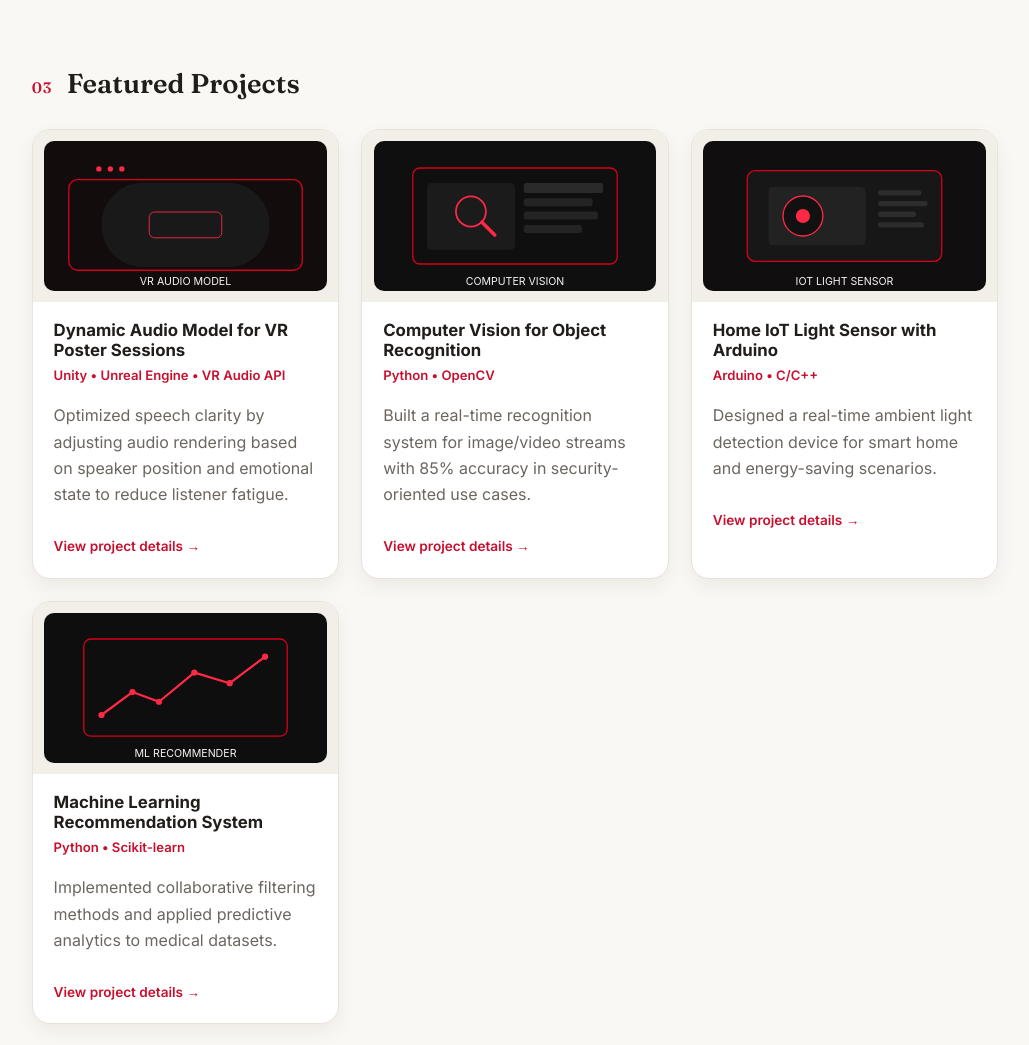
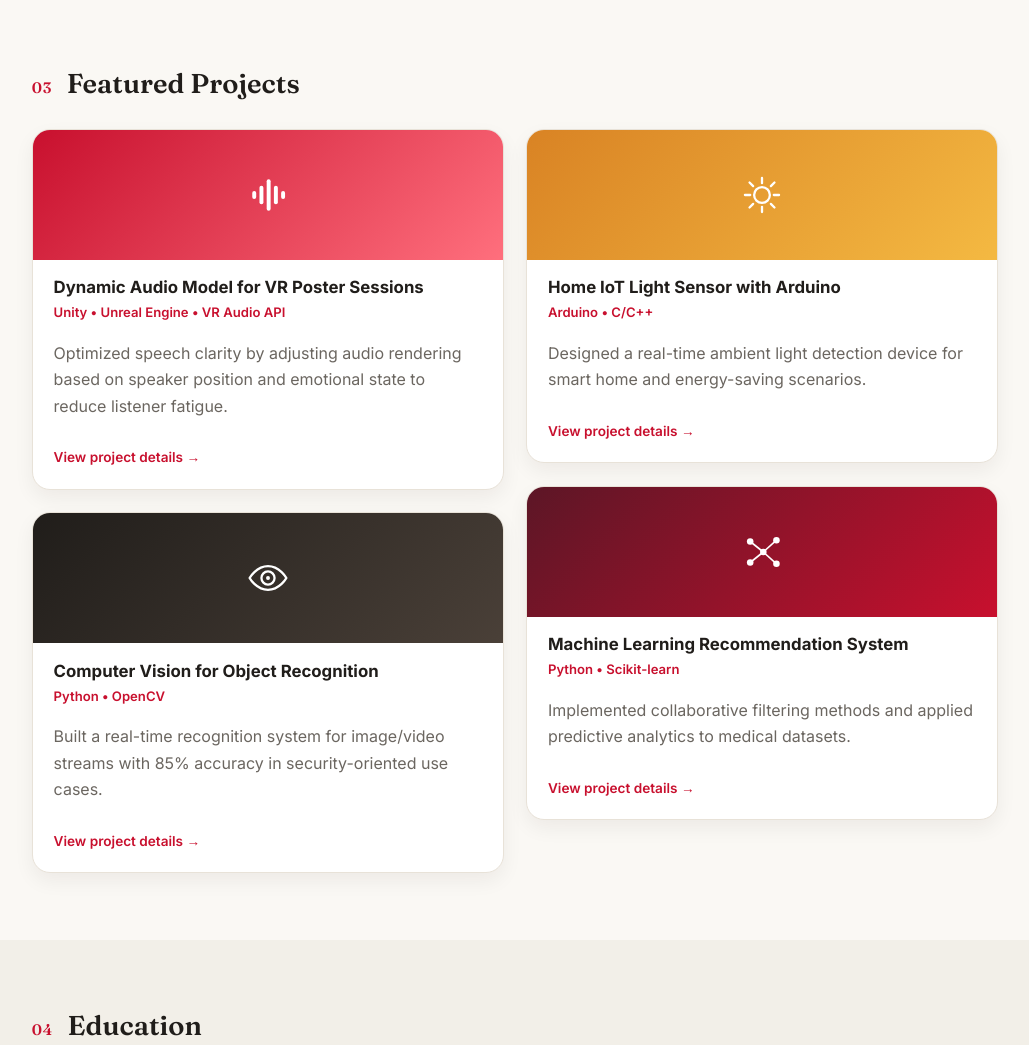
Before and after one commit to imlitzia/reef.static.portfolio, a plain HTML site: page index.html in a window 1280 px wide. Shown: the part 2120-3165 px from the top of the page, without its empty margins (125-1154 px from the left). Drawn offline with Linux system fonts and the light colour scheme; a script that the page names is missing.

Commit message:
chaneg layout and no place holder

```diff
--- a/index.html
+++ b/index.html
@@ -140,8 +140,14 @@
           </div>
           <div class="project-grid">
             <a class="project-card reveal" href="project.html?id=vr-audio-model">
-              <div class="project-thumb">
-                <img src="./assets/project-vr.svg" alt="VR audio model project thumbnail" />
+              <div class="project-visual project-visual-audio" aria-hidden="true">
+                <svg viewBox="0 0 64 64" fill="none" xmlns="http://www.w3.org/2000/svg">
+                  <rect x="8" y="26" width="6" height="12" rx="3" fill="currentColor" />
+                  <rect x="19" y="18" width="6" height="28" rx="3" fill="currentColor" />
+                  <rect x="30" y="8" width="6" height="48" rx="3" fill="currentColor" />
+                  <rect x="41" y="18" width="6" height="28" rx="3" fill="currentColor" />
+                  <rect x="52" y="26" width="6" height="12" rx="3" fill="currentColor" />
+                </svg>
               </div>
               <div class="project-body">
                 <h3>Dynamic Audio Model for VR Poster Sessions</h3>
@@ -154,8 +160,17 @@
               </div>
             </a>
             <a class="project-card reveal" href="project.html?id=computer-vision">
-              <div class="project-thumb">
-                <img src="./assets/project-vision.svg" alt="Computer vision project thumbnail" />
+              <div class="project-visual project-visual-vision" aria-hidden="true">
+                <svg viewBox="0 0 64 64" fill="none" xmlns="http://www.w3.org/2000/svg">
+                  <path
+                    d="M4 32C4 32 14 14 32 14C50 14 60 32 60 32C60 32 50 50 32 50C14 50 4 32 4 32Z"
+                    stroke="currentColor"
+                    stroke-width="3.5"
+                    stroke-linejoin="round"
+                  />
+                  <circle cx="32" cy="32" r="10" stroke="currentColor" stroke-width="3.5" />
+                  <circle cx="32" cy="32" r="3" fill="currentColor" />
+                </svg>
               </div>
               <div class="project-body">
                 <h3>Computer Vision for Object Recognition</h3>
@@ -168,8 +183,20 @@
               </div>
             </a>
             <a class="project-card reveal" href="project.html?id=iot-light-sensor">
-              <div class="project-thumb">
-                <img src="./assets/project-iot.svg" alt="IoT light sensor project thumbnail" />
+              <div class="project-visual project-visual-iot" aria-hidden="true">
+                <svg viewBox="0 0 64 64" fill="none" xmlns="http://www.w3.org/2000/svg">
+                  <circle cx="32" cy="32" r="12" stroke="currentColor" stroke-width="3.5" />
+                  <g stroke="currentColor" stroke-width="3.5" stroke-linecap="round">
+                    <line x1="32" y1="6" x2="32" y2="14" />
+                    <line x1="32" y1="50" x2="32" y2="58" />
+                    <line x1="6" y1="32" x2="14" y2="32" />
+                    <line x1="50" y1="32" x2="58" y2="32" />
+                    <line x1="13" y1="13" x2="18.5" y2="18.5" />
+                    <line x1="45.5" y1="45.5" x2="51" y2="51" />
+                    <line x1="13" y1="51" x2="18.5" y2="45.5" />
+                    <line x1="45.5" y1="18.5" x2="51" y2="13" />
+                  </g>
+                </svg>
               </div>
               <div class="project-body">
                 <h3>Home IoT Light Sensor with Arduino</h3>
@@ -182,8 +209,20 @@
               </div>
             </a>
             <a class="project-card reveal" href="project.html?id=ml-recommendation">
-              <div class="project-thumb">
-                <img src="./assets/project-ml.svg" alt="Machine learning recommendation project thumbnail" />
+              <div class="project-visual project-visual-ml" aria-hidden="true">
+                <svg viewBox="0 0 64 64" fill="none" xmlns="http://www.w3.org/2000/svg">
+                  <circle cx="14" cy="16" r="5" fill="currentColor" />
+                  <circle cx="14" cy="48" r="5" fill="currentColor" />
+                  <circle cx="34" cy="32" r="5" fill="currentColor" />
+                  <circle cx="54" cy="14" r="5" fill="currentColor" />
+                  <circle cx="54" cy="50" r="5" fill="currentColor" />
+                  <g stroke="currentColor" stroke-width="2.5">
+                    <line x1="14" y1="16" x2="34" y2="32" />
+                    <line x1="14" y1="48" x2="34" y2="32" />
+                    <line x1="34" y1="32" x2="54" y2="14" />
+                    <line x1="34" y1="32" x2="54" y2="50" />
+                  </g>
+                </svg>
               </div>
               <div class="project-body">
                 <h3>Machine Learning Recommendation System</h3>
--- a/styles.css
+++ b/styles.css
@@ -399,23 +399,24 @@ ul {
 /* ---------- Projects ---------- */
 
 .project-grid {
-  display: grid;
-  grid-template-columns: repeat(auto-fit, minmax(260px, 1fr));
-  gap: 1.4rem;
+  columns: 2 300px;
+  column-gap: 1.4rem;
 }
 
 .project-card {
   display: block;
+  break-inside: avoid;
+  margin-bottom: 1.4rem;
   background: var(--surface);
   border: 1px solid var(--line);
   border-radius: var(--radius-md);
   overflow: hidden;
   box-shadow: var(--shadow-sm);
-  transition: transform 0.2s ease, box-shadow 0.2s ease, border-color 0.2s ease;
+  transition: transform 0.25s ease, box-shadow 0.25s ease, border-color 0.25s ease;
 }
 
 .project-card:hover {
-  transform: translateY(-4px);
+  transform: translateY(-6px) scale(1.015);
   box-shadow: var(--shadow);
   border-color: #e6b9c0;
 }
@@ -428,17 +429,38 @@ ul {
   font-weight: 600;
 }
 
-.project-thumb {
-  padding: 0.7rem;
-  background: var(--surface-alt);
+.project-visual {
+  height: 130px;
+  display: flex;
+  align-items: center;
+  justify-content: center;
+  color: #fff;
 }
 
-.project-thumb img {
-  width: 100%;
-  height: 150px;
-  object-fit: cover;
-  border-radius: 10px;
-  display: block;
+.project-visual svg {
+  width: 42px;
+  height: 42px;
+  transition: transform 0.3s ease;
+}
+
+.project-card:hover .project-visual svg {
+  transform: scale(1.1);
+}
+
+.project-visual-audio {
+  background: linear-gradient(135deg, #c8102e 0%, #ff6f7d 100%);
+}
+
+.project-visual-vision {
+  background: linear-gradient(135deg, #201d1a 0%, #4a4038 100%);
+}
+
+.project-visual-iot {
+  background: linear-gradient(135deg, #d98324 0%, #f4b942 100%);
+}
+
+.project-visual-ml {
+  background: linear-gradient(135deg, #5c1626 0%, #c8102e 100%);
 }
 
 .project-body {
@@ -768,4 +790,8 @@ ul {
   .timeline-item::before {
     left: -1.58rem;
   }
+
+  .project-grid {
+    columns: 1;
+  }
 }
```
